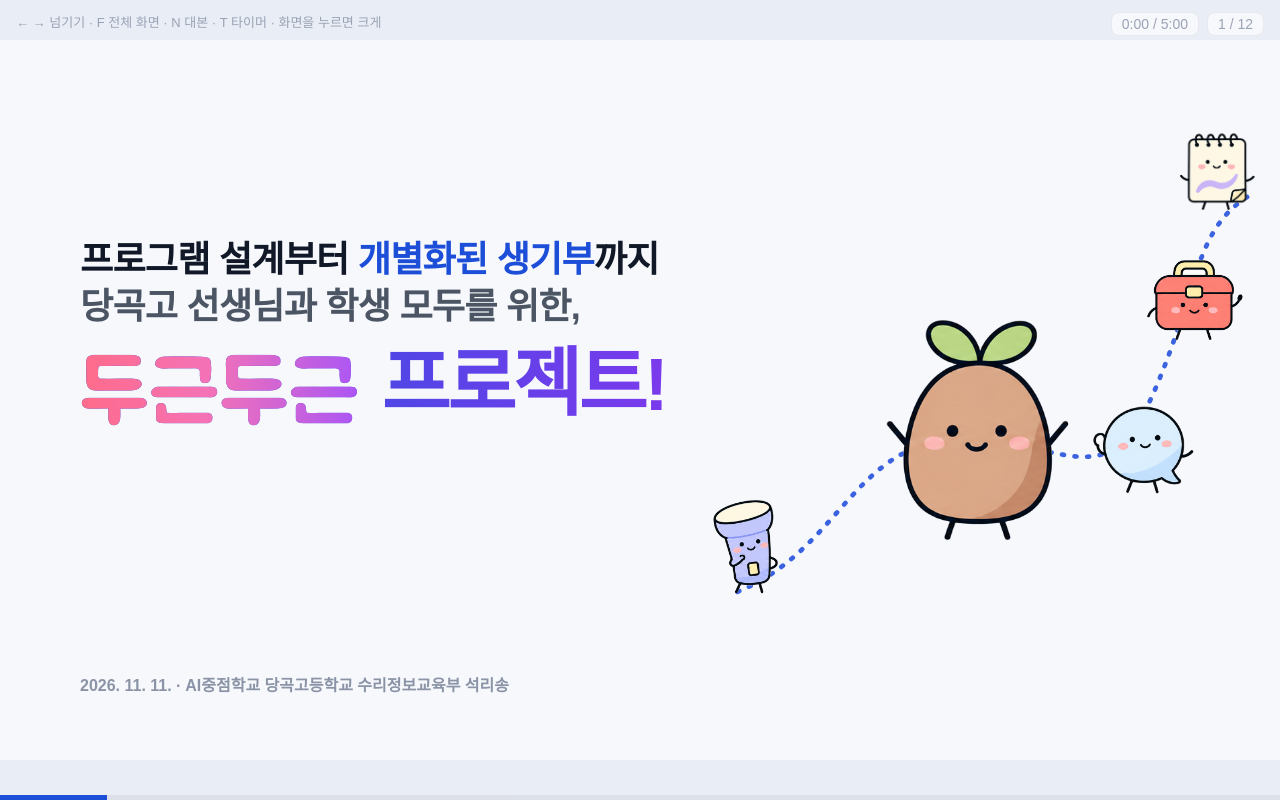
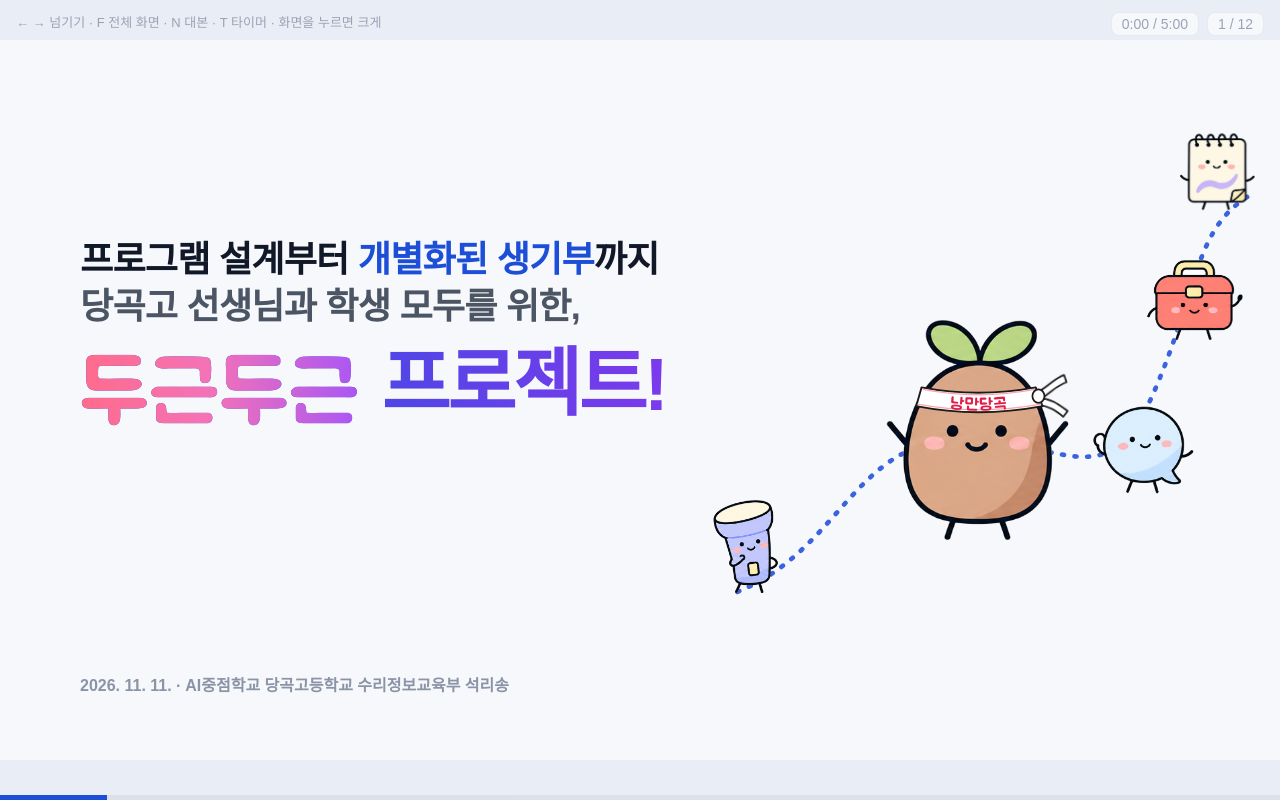
Before and after one commit to greatsong/dugeun-danggok-slides, a plain HTML site: page index.html in a window 1280 px wide. Drawn offline with Linux system fonts and the light colour scheme; a web font is replaced by a local one.

Commit message:
1장 씨앗몽 낭만당곡 머리띠
Co-Authored-By: Claude Opus 5.5 <noreply@anthropic.com>

```diff
--- a/index.html
+++ b/index.html
@@ -164,6 +164,11 @@ a.go.ghost{background:#fff;color:var(--blue);border:2px solid #c9d6fb;box-shadow
 #s1 .hero{position:absolute;right:30px;top:110px;width:820px;height:840px}
 #s1 .hero svg{position:absolute;inset:0;width:100%;height:100%}
 #s1 .hero img{position:absolute}
+#s1 .seedmong{position:absolute}
+#s1 .seedmong img{position:static;width:100%;height:100%;display:block}
+#s1 .seedmong svg{position:absolute;inset:0;width:100%;height:100%;overflow:visible}
+#s1 .seedmong .tails{transform-origin:226px 113px;transform-box:view-box;animation:flutter 1.8s ease-in-out infinite}
+@keyframes flutter{0%,100%{transform:rotate(0)}50%{transform:rotate(-9deg)}}
 #s1 .date{position:absolute;left:120px;bottom:96px;font-size:24px;color:var(--mute);font-weight:700}
 /* 2 고민 */
 #s2 .roles{display:grid;grid-template-columns:repeat(4,1fr);gap:26px;margin-top:54px}
@@ -266,7 +271,15 @@ a.go.ghost{background:#fff;color:var(--blue);border:2px solid #c9d6fb;box-shadow
   </div>
   <div class="hero">
     <svg viewBox="0 0 820 840"><path d="M 30 720 C 190 660, 210 490, 370 490 S 590 580, 660 420 S 720 170, 810 120" fill="none" stroke="#3b63e0" stroke-width="7" class="march"/></svg>
-    <img class="mong pop" style="--d:.5;left:260px;top:310px;height:330px" src="assets/mong/dugeun.png" alt="두근몽">
+    <div class="seedmong pop" style="--d:.5;left:260px;top:310px;height:330px;width:273px"><img src="assets/mong/dugeun.png" alt="‘낭만당곡’ 머리띠를 두른 씨앗몽"><svg viewBox="0 0 271 327" aria-hidden="true">
+ <g class="tails"><path d="M224 108 C 244 98, 252 88, 266 84 L 269 95 C 256 98, 246 108, 228 118 Z" fill="#fff" stroke="#1b1b1b" stroke-width="2.6" stroke-linejoin="round"/>
+ <path d="M226 116 C 246 118, 256 128, 268 138 L 261 146 C 250 136, 240 128, 224 126 Z" fill="#fff" stroke="#1b1b1b" stroke-width="2.6" stroke-linejoin="round"/></g>
+ <path d="M52 100 Q 136 116 222 100 L 232 128 Q 136 146 44 128 Z" fill="#fff" stroke="#1b1b1b" stroke-width="2.8" stroke-linejoin="round"/>
+ <path d="M54 103 Q 136 119 221 103" fill="none" stroke="#fda4af" stroke-width="2"/><path d="M46 125 Q 136 142 230 125" fill="none" stroke="#fda4af" stroke-width="2"/>
+ <ellipse cx="226" cy="113" rx="9" ry="10" fill="#fff" stroke="#1b1b1b" stroke-width="2.6"/>
+ <path id="bandArc" d="M60 124 Q 137 140 214 124" fill="none"/>
+ <text font-family="BMJUA" font-size="25" fill="#e11d48" letter-spacing="1"><textPath href="#bandArc" startOffset="50%" text-anchor="middle">낭만당곡</textPath></text>
+</svg></div>
     <img class="mong pop" style="--d:.7;left:0;top:580px;height:140px" src="assets/mong/chorong.png" alt="">
     <img class="mong pop" style="--d:.85;left:570px;top:440px;height:130px" src="assets/mong/doran.png" alt="">
     <img class="mong pop" style="--d:1;left:650px;top:220px;height:120px" src="assets/mong/ttukttak.png" alt="">
```
Also changed, not shown: assets/BMJUA-sub.woff2.
